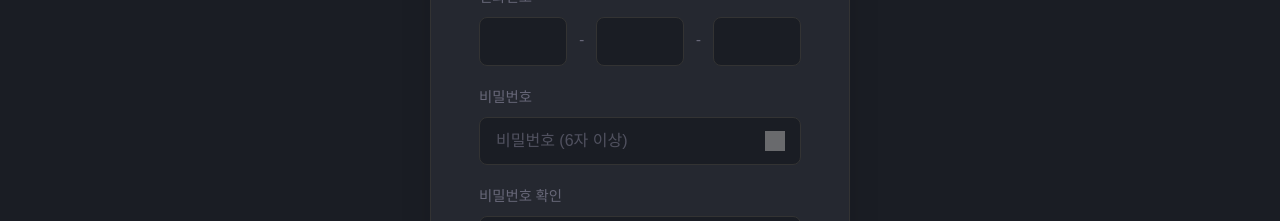
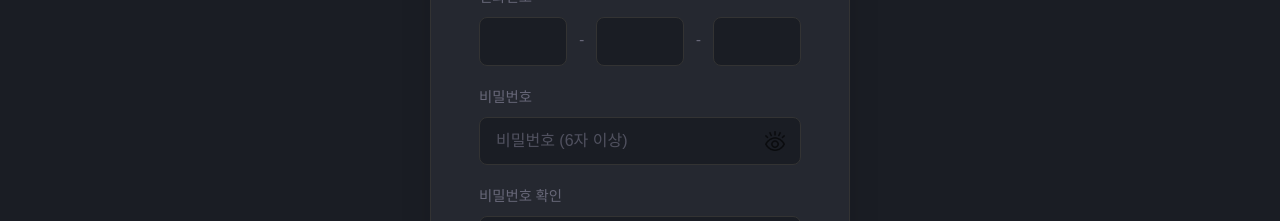
Before and after one commit to RYU283/appdong, a SvelteKit app: page /signup in a window 1280 px wide. Shown: the part 780-1001 px from the top of the page. Built offline with nearby package versions, Linux system fonts and the light colour scheme; no server answers; grey boxes are pictures that could not be loaded.

Commit message:
눈 아이콘 추가

```diff
--- a/src/routes/forgot-password/+page.svelte
+++ b/src/routes/forgot-password/+page.svelte
@@ -100,7 +100,7 @@
 						<div class="password-input-wrapper">
 							<input type={showPassword ? 'text' : 'password'} id="password" name="password" placeholder="비밀번호 (6자 이상)" required bind:value={password}/>
 							<button type="button" class="toggle-password" on:click={() => (showPassword = !showPassword)} aria-label="비밀번호 보기/숨기기">
-								<img src={showPassword ? '/icons/eye-off.svg' : '/icons/eye.svg'} alt="toggle visibility" />
+								<img src={showPassword ? '/eye.png' : '/eye.png'} alt="toggle visibility" />
 							</button>
 						</div>
 					</div>
--- a/src/routes/signup/+page.svelte
+++ b/src/routes/signup/+page.svelte
@@ -103,7 +103,7 @@
 								on:click={() => (showPassword = !showPassword)}
 								aria-label={showPassword ? '비밀번호 숨기기' : '비밀번호 보기'}
 							>
-								<img src={showPassword ? '/icons/eye-off.svg' : '/icons/eye.svg'} alt="toggle password visibility" />
+								<img src={showPassword ? '/eye.png' : '/eye.png'} alt="toggle password visibility" />
 							</button>
 						</div>
 					</div>
```
Also changed, not shown: static/eye.png (added), 1 other file (tests, documents, lock files or other folders).
